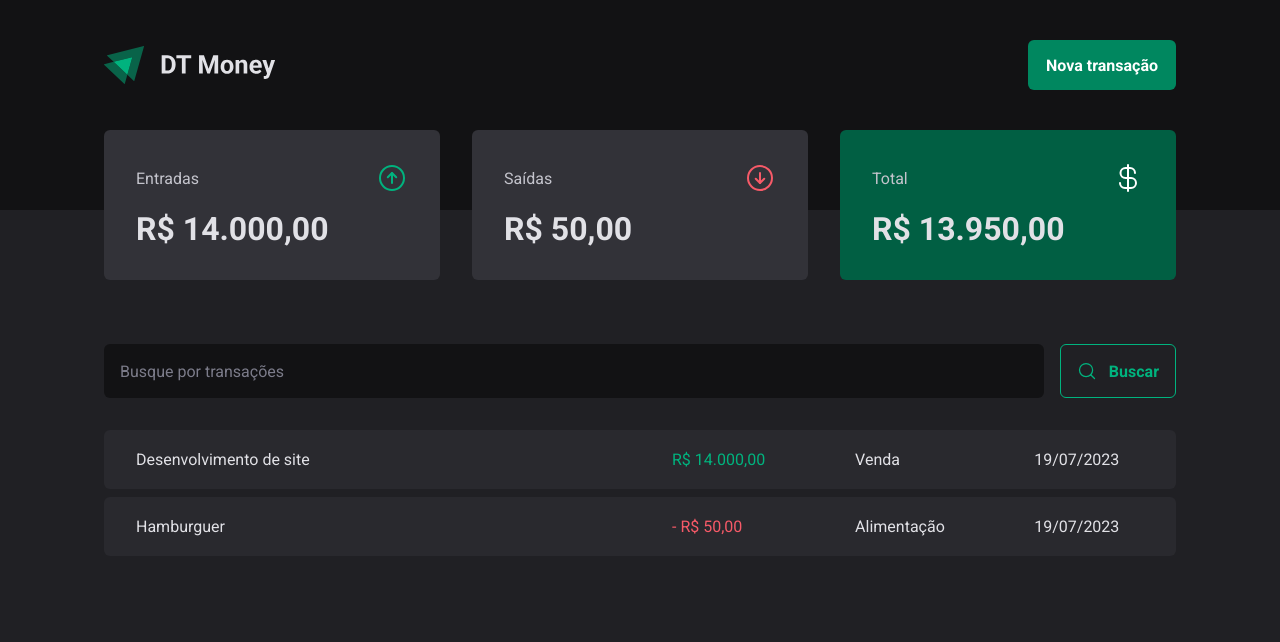
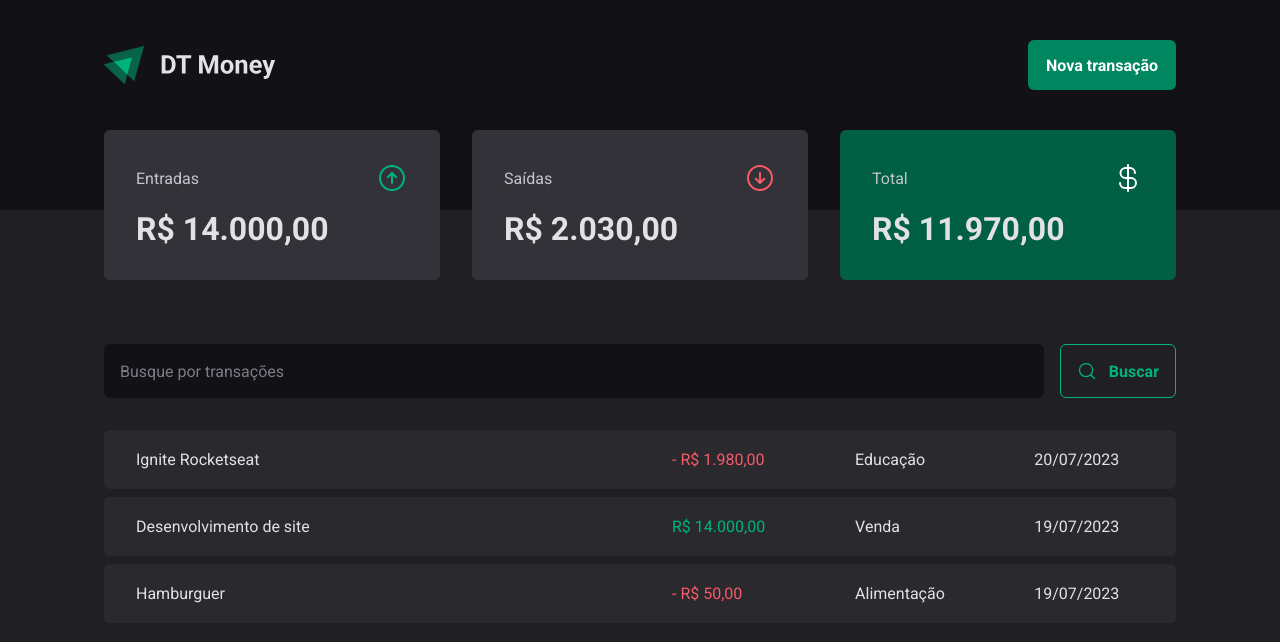
Before and after one commit to andrerousselet/dt-money, a React (Vite) app: page / in a window 1280 px wide. Shown: the top 642 px of the page. Built offline with nearby package versions, Linux system fonts and the light colour scheme; data requests are answered from the project's data file.

Commit message:
feat(context-and-new-transaction-modal): add createTransaction function and pass it to modal

```diff
--- a/server.json
+++ b/server.json
@@ -15,6 +15,14 @@
       "category": "Alimentação",
       "price": 50,
       "createdAt": "2023-07-19T18:21:30.156Z"
+    },
+    {
+      "description": "Ignite Rocketseat",
+      "price": 1980,
+      "category": "Educação",
+      "type": "outcome",
+      "createdAt": "2023-07-20T17:54:34.606Z",
+      "id": 3
     }
   ]
 }
--- a/src/components/NewTransactionModal/index.tsx
+++ b/src/components/NewTransactionModal/index.tsx
@@ -10,6 +10,7 @@ import {
 import { ArrowCircleDown, ArrowCircleUp, X } from "phosphor-react";
 import { Controller, useForm } from "react-hook-form";
 import { zodResolver } from "@hookform/resolvers/zod";
+import { useTransactions } from "../../hooks/useTransactions";
 
 const newTransactionFormSchema = z.object({
   description: z.string(),
@@ -21,7 +22,9 @@ const newTransactionFormSchema = z.object({
 type newTransactionFormInputs = z.infer<typeof newTransactionFormSchema>;
 
 export function NewTransactionModal() {
+  const { createTransaction } = useTransactions();
   const {
+    reset,
     control,
     register,
     handleSubmit,
@@ -30,8 +33,9 @@ export function NewTransactionModal() {
     resolver: zodResolver(newTransactionFormSchema),
   });
 
-  function handleCreateNewTransaction(data: newTransactionFormInputs) {
-    console.log(data);
+  async function handleCreateNewTransaction(data: newTransactionFormInputs) {
+    await createTransaction(data);
+    reset();
   }
 
   return (
--- a/src/contexts/TransactionsContext.tsx
+++ b/src/contexts/TransactionsContext.tsx
@@ -13,9 +13,17 @@ interface Transaction {
 type TransactionsContextType = {
   transactions: Transaction[];
   fetchTransactions: (query?: string) => Promise<void>;
+  createTransaction: (data: CreateTransactionData) => Promise<void>;
 };
 
 export const TransactionsContext = createContext({} as TransactionsContextType);
+
+interface CreateTransactionData {
+  description: string;
+  price: number;
+  category: string;
+  type: "income" | "outcome";
+}
 
 interface TransactionsProviderProps {
   children: ReactNode;
@@ -29,9 +37,31 @@ export function TransactionsProvider({ children }: TransactionsProviderProps) {
       const response = await api.get<Transaction[]>("/transactions", {
         params: {
           q: query,
+          _sort: "createdAt",
+          _order: "desc",
         },
       });
       setTransactions(response.data);
+    } catch (error) {
+      console.error(error);
+    }
+  }
+
+  async function createTransaction(data: CreateTransactionData) {
+    const { description, price, category, type } = data;
+
+    try {
+      const response = await api.post<Transaction>("transactions", {
+        description,
+        price,
+        category,
+        type,
+        createdAt: new Date(),
+      });
+      setTransactions((prevTransactions) => [
+        response.data,
+        ...prevTransactions,
+      ]);
     } catch (error) {
       console.error(error);
     }
@@ -42,7 +72,9 @@ export function TransactionsProvider({ children }: TransactionsProviderProps) {
   }, []);
 
   return (
-    <TransactionsContext.Provider value={{ transactions, fetchTransactions }}>
+    <TransactionsContext.Provider
+      value={{ transactions, fetchTransactions, createTransaction }}
+    >
       {children}
     </TransactionsContext.Provider>
   );
```
